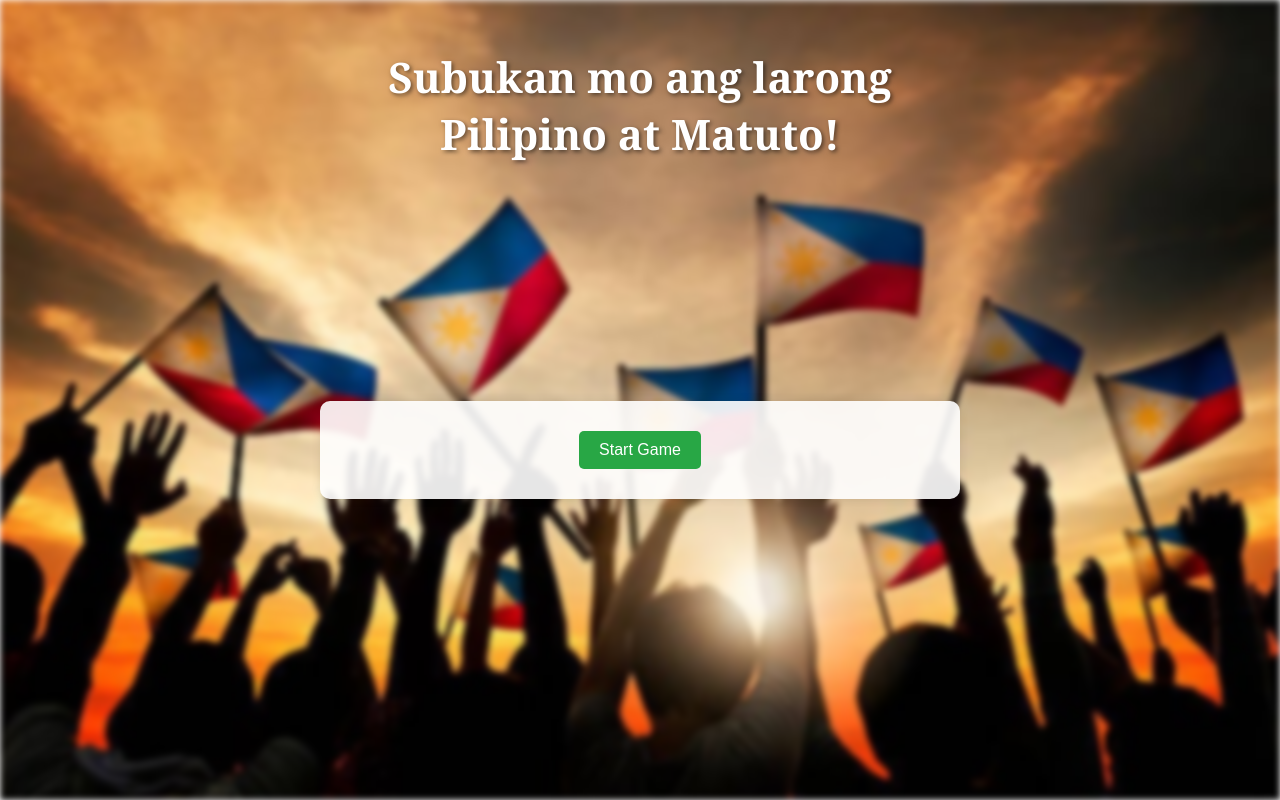
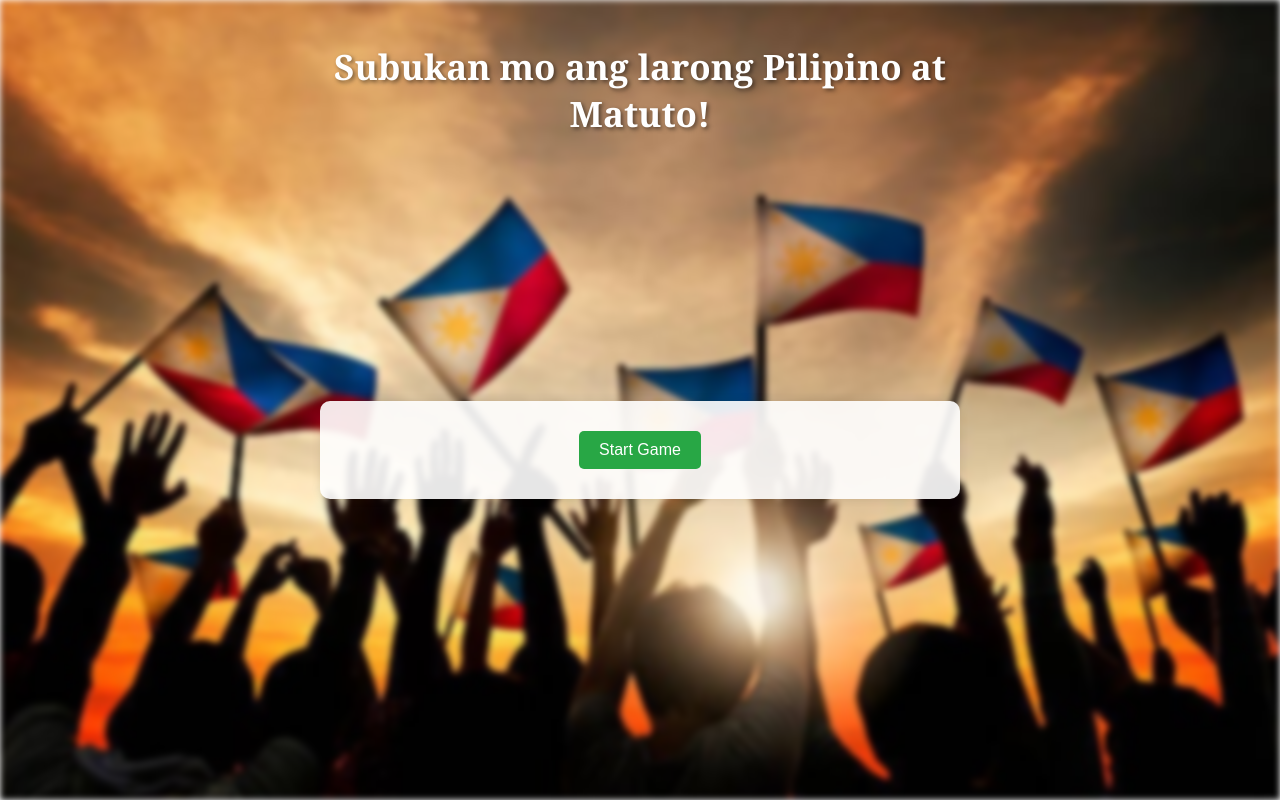
Before and after one commit to ken21n/Likhang-Bayan, a plain HTML site: page index.html in a window 1280 px wide. Drawn offline with Linux system fonts and the light colour scheme.

Commit message:
Update style.css

```diff
--- a/style.css
+++ b/style.css
@@ -121,7 +121,7 @@ body::before {
 }
 
 .starting-text {
-    font-size: 42px;
+    font-size: 35px;
     font-weight: bold;
     color: white;
     text-align: center;
```
